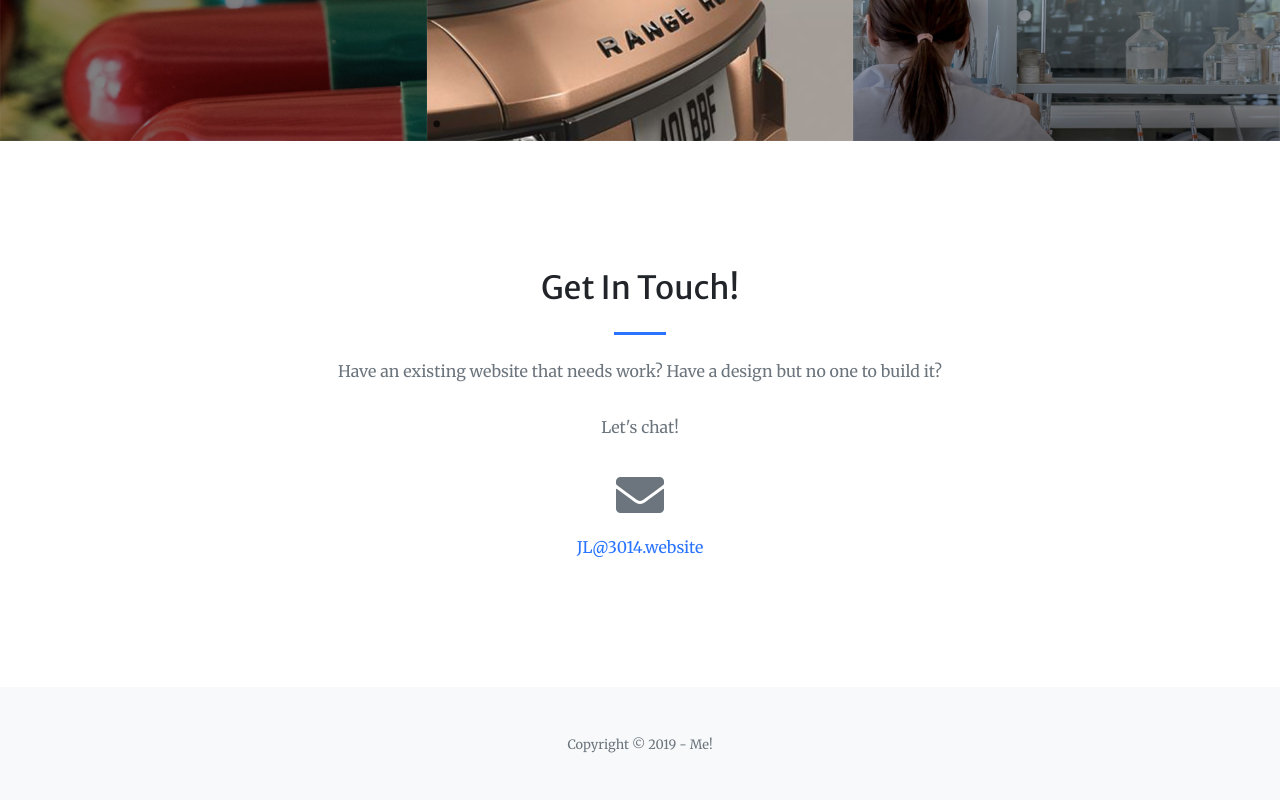
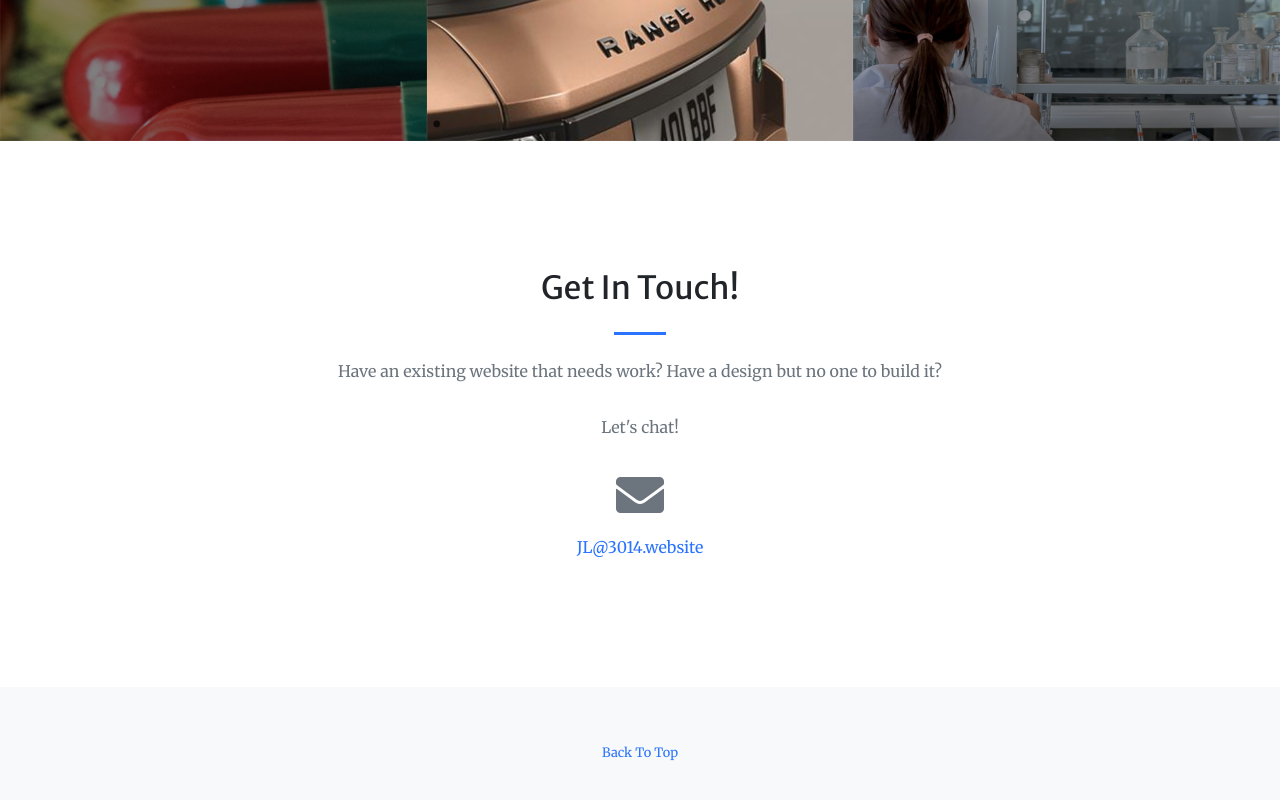
Before and after one commit to JohnLea83/FinalPortfolio, a website: page public/index.html in a window 1280 px wide. Shown: the part 2234-3034 px from the top of the page. Drawn offline with Linux system fonts and the light colour scheme.

Commit message:
added back to top functionality

```diff
--- a/public/index.html
+++ b/public/index.html
@@ -243,7 +243,7 @@
   <!-- Footer -->
   <footer class="bg-light py-5">
     <div class="container">
-      <div class="small text-center text-muted">Copyright &copy; 2019 - Me!</div>
+      <div class="small text-center text-muted">            <a class="nav-link js-scroll-trigger" href="#page-top">Back To Top</a></div>
     </div>
   </footer>
 
```
